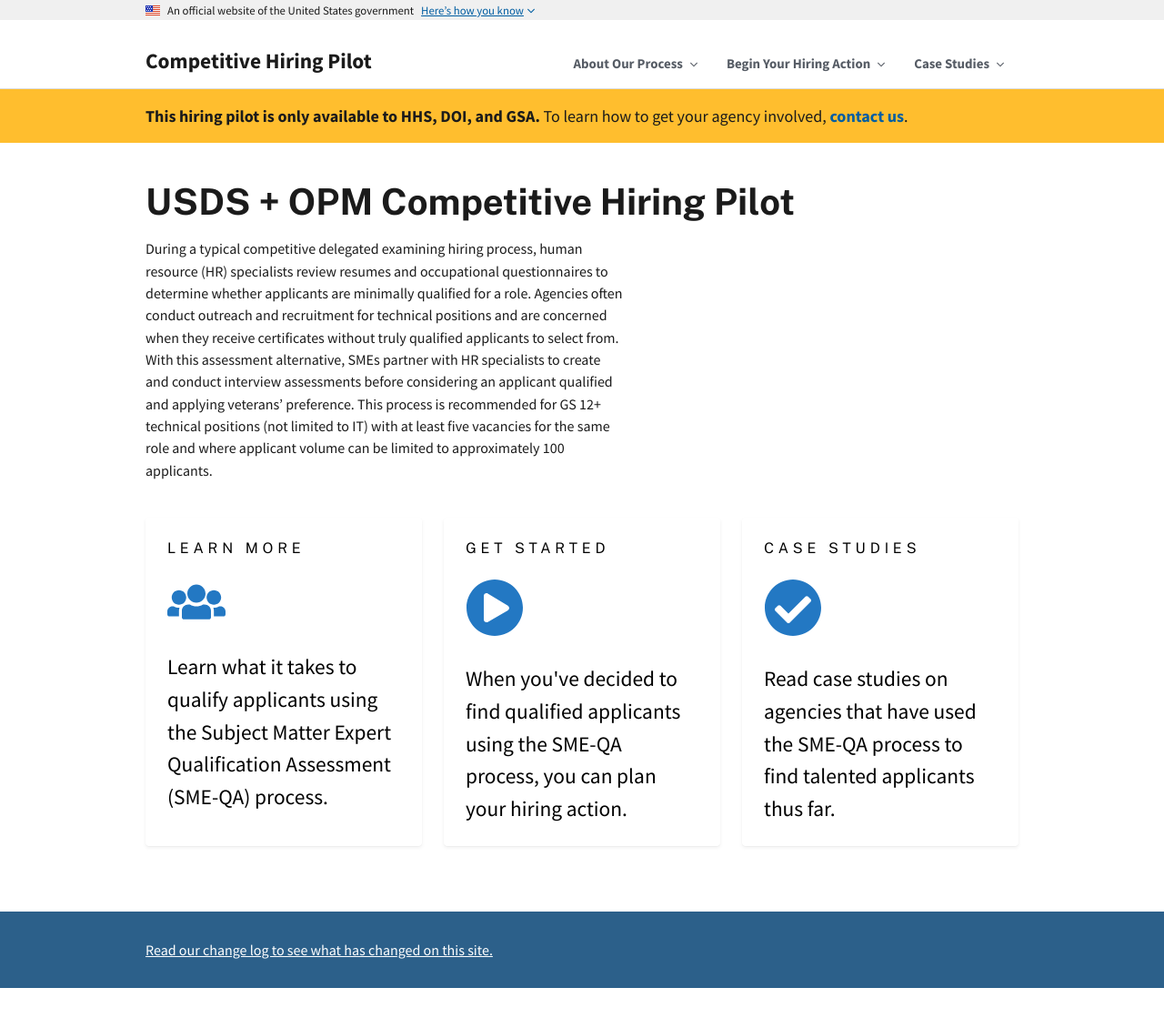
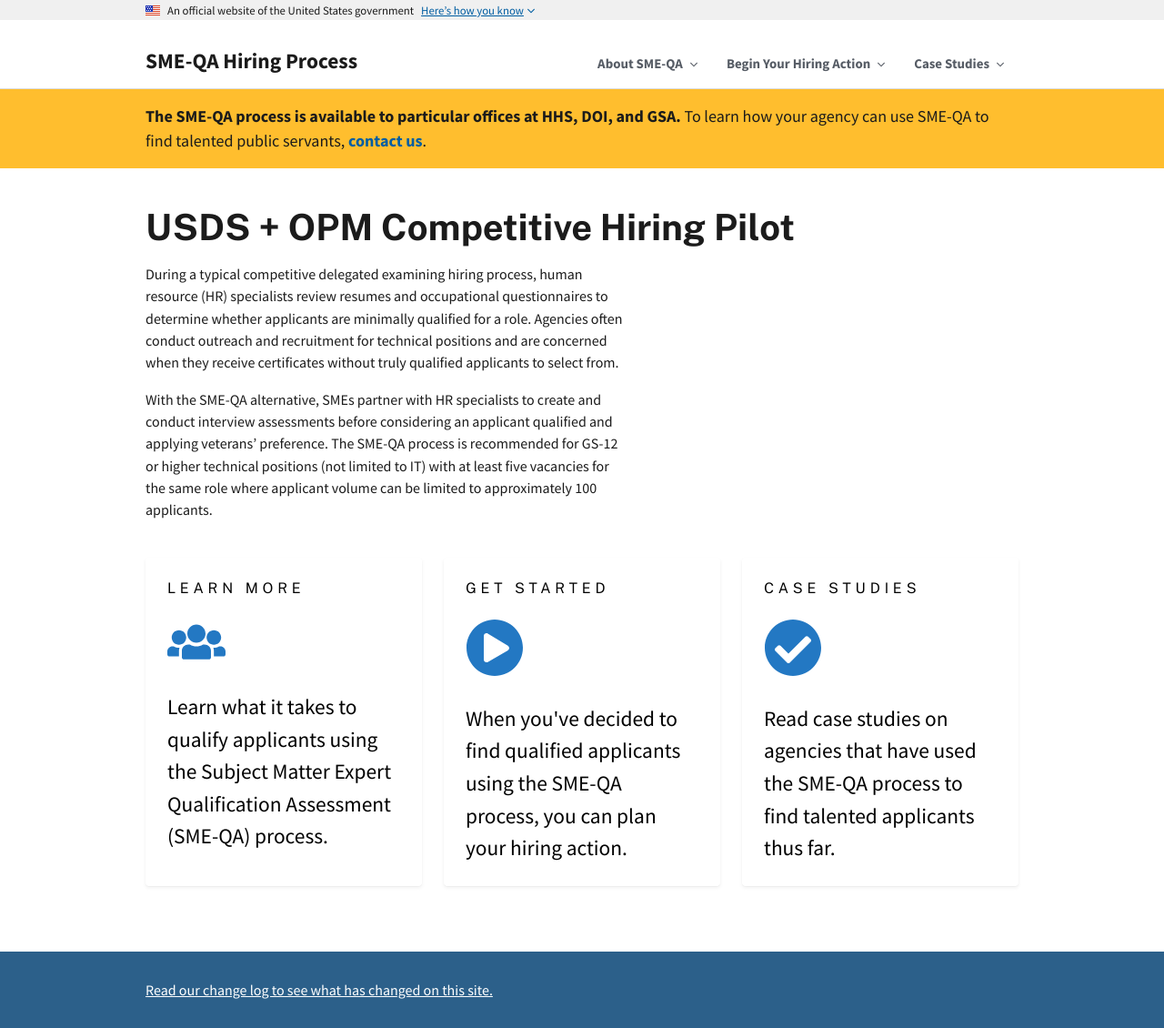
Before and after one commit to usds/SME-QA-Website, a Jekyll site: the page built from pages/home.html, in a window 1280 px wide. Shown: the whole page at 91% size. Built offline with Jekyll 4.4.1, drawn with Linux system fonts in a browser that asks for light colours; before the commit the page ends 1086 px from its top, so only the background shows below that.

Commit message:
Break this paragraph up

```diff
--- a/_data/navigation.yml
+++ b/_data/navigation.yml
@@ -1,5 +1,5 @@
 primary:
-  - text: About Our Process
+  - text: About SME-QA
     href: /
     name: about
   - text: Begin Your Hiring Action
@@ -10,13 +10,13 @@
     name: case-studies
 
 about:
-  - text: Our process
+  - text: The SME-QA Process
     href: /about/our-process/
-  - text: How our process is different
+  - text: How the SME-QA Process is Different
     href: /about/differences/
 
 hiring-phases:
-  - text: Getting started
+  - text: Getting Started
     href: /hiring-phases/getting-started/
     subnav:
     - text: Identifying Appropriate Positions
@@ -29,7 +29,7 @@
   - text: Assessment Strategy
     href: /hiring-phases/assessment-strategy/
     phase: assessment-strategy
-  - text: Job analysis workshop
+  - text: Job Analysis Workshop
     href: /hiring-phases/job-analysis/
     phase: job-analysis
     subnav:
@@ -45,7 +45,7 @@
       href: "/hiring-phases/job-analysis/defining-proficiency-levels/"
     - text: Creating a Structured Interview from Competencies
       href: "/hiring-phases/job-analysis/creating-a-structured-interview-from-competencies"
-  - text: Job announcement
+  - text: Job Announcement
     href: /hiring-phases/job-announcement/
     phase: job-announcement
     subnav:
--- a/_includes/_banner-beta.html
+++ b/_includes/_banner-beta.html
@@ -1,5 +1,5 @@
 <div class="chp-banner--beta u-background-color--gold u-padding-y--2">
   <div class="chp-banner--beta__body">
-    <p class="chp-banner--beta__text"><strong>This hiring pilot is only available to HHS, DOI, and GSA.</strong> To learn how to get your agency involved, <a href="https://github.com/labopm/competitive-hiring-pilot/issues/new?template=contact_us.md" class="chp-banner--beta__link">contact us</a>.</p>
+    <p class="chp-banner--beta__text"><strong>The SME-QA process is available to particular offices at HHS, DOI, and GSA.</strong> To learn how your agency can use SME-QA to find talented public servants, <a href="https://github.com/labopm/competitive-hiring-pilot/issues/new?template=contact_us.md" class="chp-banner--beta__link">contact us</a>.</p>
   </div>
 </div>
--- a/_includes/_header.html
+++ b/_includes/_header.html
@@ -5,7 +5,7 @@
       <div class="usa-logo" id="basic-mega-logo">
         <em class="usa-logo__text">
           <a href="{{ site.baseurl }}/" title="Home" aria-label="Home">
-            Competitive Hiring Pilot
+            SME-QA Hiring Process
           </a>
         </em>
       </div>
--- a/pages/home.html
+++ b/pages/home.html
@@ -1,6 +1,6 @@
 ---
 layout: default
-description: During a typical competitive delegated examining hiring process, human resource (HR) specialists review resumes and occupational questionnaires to determine whether applicants are minimally qualified for a role. Agencies often conduct outreach and recruitment for technical positions and are concerned when they receive certificates without truly qualified applicants to select from. With this assessment alternative, SMEs partner with HR specialists to create and conduct interview assessments before considering an applicant qualified and applying veterans’ preference. This process is recommended for GS 12+ technical positions (not limited to IT) with at least five vacancies for the same role and where applicant volume can be limited to approximately 100 applicants.
+description: During a typical competitive delegated examining hiring process, human resource (HR) specialists review resumes and occupational questionnaires to determine whether applicants are minimally qualified for a role. Agencies often conduct outreach and recruitment for technical positions and are concerned when they receive certificates without truly qualified applicants to select from.
 section: home
 permalink: /
 ---
@@ -10,6 +10,9 @@
   <h1 class="chp-hero__title">USDS + OPM Competitive Hiring Pilot</h1>
   <p class="chp-hero__desc">
     {{ page.description }}
+  </p>
+  <p>
+    With the SME-QA alternative, SMEs partner with HR specialists to create and conduct interview assessments before considering an applicant qualified and applying veterans’ preference. The SME-QA process is recommended for GS-12 or higher technical positions (not limited to IT) with at least five vacancies for the same role where applicant volume can be limited to approximately 100 applicants.
   </p>
 </div>
 <div class="grid-container chp-home-features">
```
